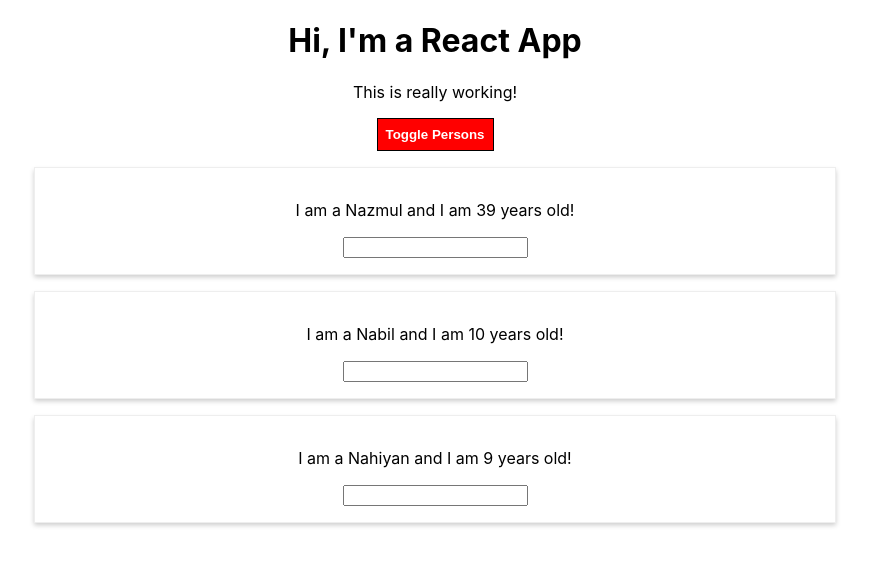
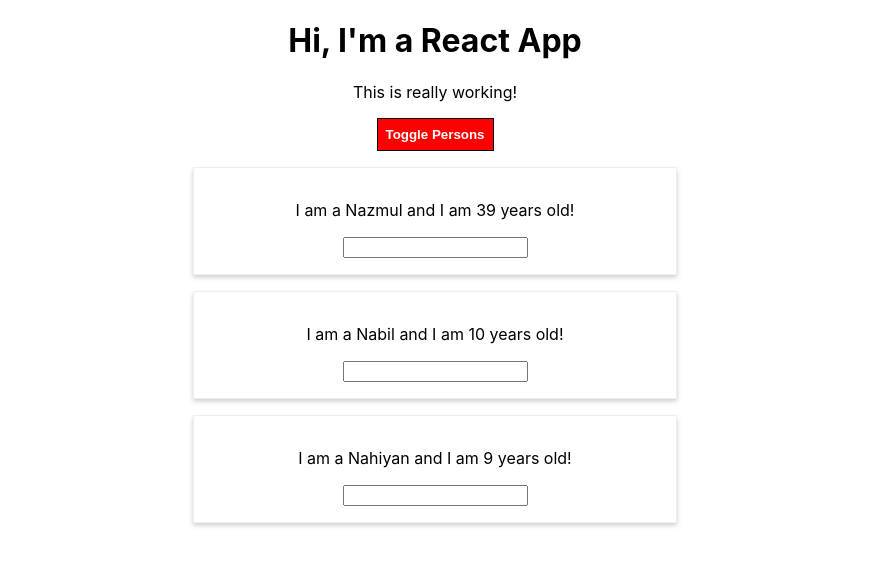
Before and after one commit to nazmulb/react.js, a React (Create React App) app in the folder learning/myapp/: page / in a window 1280 px wide. Both pictures are taken after a click on the button "Toggle Persons". Shown: the top 566 px of the page, without its empty margins (205-1074 px from the left). Built offline with nearby package versions, Linux system fonts and the light colour scheme.

Commit message:
added codes

```diff
--- a/learning/myapp/src/App.js
+++ b/learning/myapp/src/App.js
@@ -1,5 +1,5 @@
 import React, { Component } from "react";
-import Radium from "radium";
+import Radium, { StyleRoot } from "radium";
 import Person from "./Person/Person";
 import "./App.css";
 
@@ -88,6 +88,7 @@
     }
 
     return (
+      <StyleRoot>
         <div className="App">
           <h1>Hi, I'm a React App</h1>
           <p className={classes.join(" ")}>This is really working!</p>
@@ -96,6 +97,7 @@
           </button>
           {persons}
         </div>
+      </StyleRoot>
     );
   }
 }
--- a/learning/myapp/src/Person/Person.js
+++ b/learning/myapp/src/Person/Person.js
@@ -1,10 +1,16 @@
 import React from "react";
-import Radium from 'radium';
-import './Person.css'
+import Radium from "radium";
+import "./Person.css";
 
 const Person = (props) => {
+  const style = {
+    "@media (min-width: 500px)": {
+      width: "450px",
+    }
+  };
+
   return (
-    <div className="Person">
+    <div className="Person" style={style}>
       <p onClick={props.click}>
         I am a {props.name} and I am {props.age} years old!
       </p>
```
Lines whose indentation alone changed are shown as unchanged.
